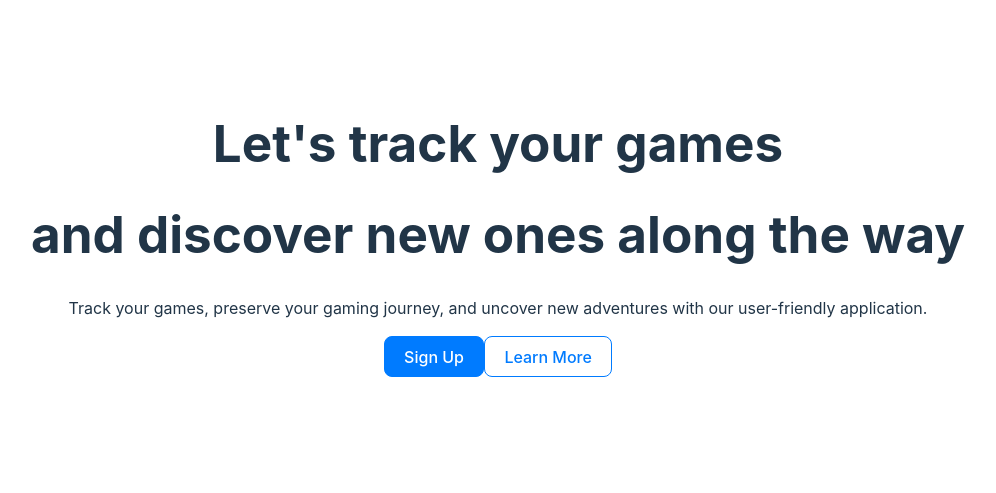
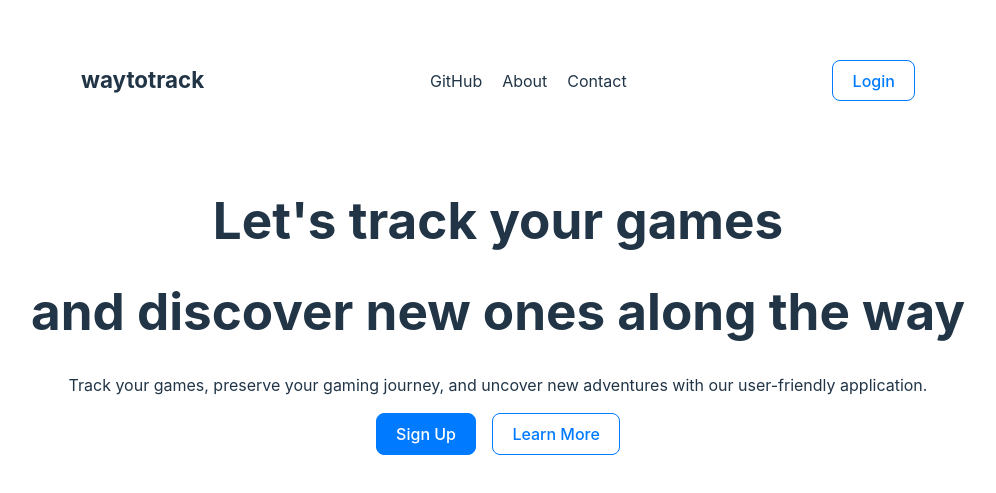
Before and after one commit to WaddleVenture/waytotrack, a React (Vite) app: page / in a window 1280 px wide. Shown: the part 171-664 px from the top of the page, without its empty margins (142-1138 px from the left). Built offline with nearby package versions, Linux system fonts and the light colour scheme.

Commit message:
[+] Added header component

```diff
--- /dev/null
+++ b/src/components/Header.scss
@@ -0,0 +1,34 @@
+.header {
+  display: flex;
+  justify-content: space-between;
+  align-items: center;
+
+  color: #fff;
+  padding: 50px;
+  @media (prefers-color-scheme: light) {
+    color: #213547;
+  }
+
+  &-left {
+    h1 {
+      font-size: 1.4em;
+      cursor: pointer;
+    }
+  }
+  &-center {
+    ul {
+      display: flex;
+      list-style: none;
+      padding: 0;
+      margin: 0;
+      li {
+        margin-left: 20px;
+        cursor: pointer;
+        transition: color 0.2s ease;
+        &:hover {
+          color: #206acf;
+        }
+      }
+    }
+  }
+}
--- /dev/null
+++ b/src/components/Header.tsx
@@ -0,0 +1,33 @@
+import React from "react";
+import "./Header.scss";
+import Button from "./Button";
+
+type HeaderProps = {
+  title: string;
+  pages: string[];
+  buttonText: string;
+};
+
+// Refactor : use route instead of li when pages are created ?
+
+const Header: React.FC<HeaderProps> = ({ title, pages, buttonText }) => {
+  return (
+    <header className="header">
+      <div className="header-left">
+        <h1>{title}</h1>
+      </div>
+      <div className="header-center">
+        <ul>
+          {pages.map((page, index) => (
+            <li key={index}>{page}</li>
+          ))}
+        </ul>
+      </div>
+      <div className="header-right">
+        <Button theme="secondary" label={buttonText} />
+      </div>
+    </header>
+  );
+};
+
+export default Header;
--- a/src/pages/App.scss
+++ b/src/pages/App.scss
@@ -10,7 +10,7 @@
 
   color-scheme: light dark;
   color: rgba(255, 255, 255, 0.87);
-  background-color: #242424;
+  background-color: #0a1019;
 
   font-synthesis: none;
   text-rendering: optimizeLegibility;
@@ -41,8 +41,15 @@ h1 {
 
 /* App.scss */
 #root {
-  max-width: 1280px;
+  max-width: 100%;
   margin: 0 auto;
   padding: 2rem;
   text-align: center;
+
+  .buttons {
+    display: flex;
+    justify-content: center;
+    margin-top: 1rem;
+    gap: 1rem;
+  }
 }
--- a/src/pages/App.tsx
+++ b/src/pages/App.tsx
@@ -1,7 +1,10 @@
-import Button from "../components/button";
+import Button from "../components/Button";
+import Header from "../components/Header";
 import "./App.scss";
 
 // First take on the first page (it should be named something else)
+// Needs to change tsx and scss
+
 const handleClick = () => {
   console.log("It was clicked");
 };
@@ -9,15 +12,24 @@ const handleClick = () => {
 function App() {
   return (
     <div className="app-container">
+      <Header
+        title="waytotrack"
+        pages={["GitHub", "About", "Contact"]}
+        buttonText="Login"
+      />
+      <div className="content">
+        <div className="text-container">
           <h1>Let's track your games</h1>
           <h1>and discover new ones along the way</h1>
-      <div className="buttons">
           <p>
             Track your games, preserve your gaming journey, and uncover new
             adventures with our user-friendly application.
           </p>
+          <div className="buttons">
             <Button label="Sign Up" theme="primary" onClick={handleClick} />
             <Button label="Learn More" theme="secondary" />
+          </div>
+        </div>
       </div>
     </div>
   );
```
Lines whose indentation alone changed are shown as unchanged.
